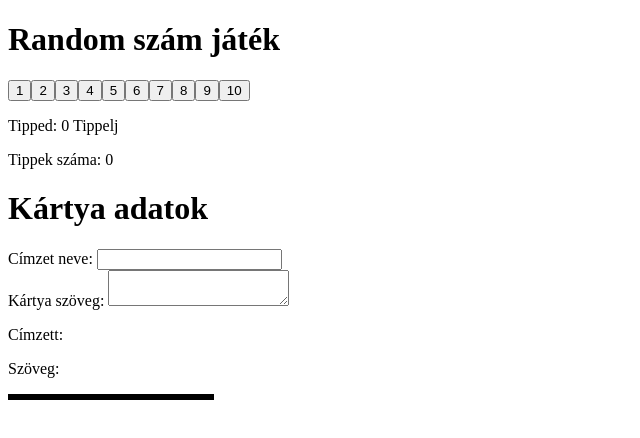
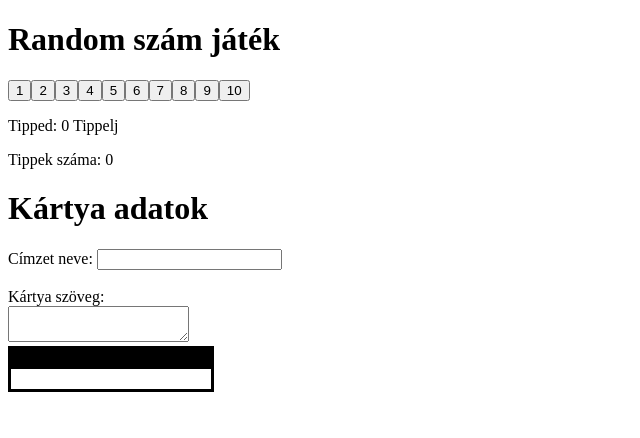
Before and after one commit to HajduThomas/oraimunka_2025_09_29, a React (Vite) app in the folder oraimunka/: page / in a window 1280 px wide. Shown: the top 438 px of the page, without its empty margins (0-640 px from the left). Built offline with nearby package versions, Linux system fonts and the light colour scheme.

Commit message:
Commit_11

```diff
--- a/oraimunka/src/App.jsx
+++ b/oraimunka/src/App.jsx
@@ -1,6 +1,5 @@
 import Jatek from "./Jatek"
 import Kartyak from "./Kartyak"
-import Card from "./Card"
 function App() {
   return (
     <>
@@ -8,7 +7,6 @@ function App() {
       <Jatek/>
       <h1>Kártya adatok</h1>
       <Kartyak/>
-      <Card/>
     </>
   )
 }
--- a/oraimunka/src/Card.jsx
+++ b/oraimunka/src/Card.jsx
@@ -1,18 +1,22 @@
+import { useContext } from "react";
+import CardContext from "./CardContext";
 function CardHead(){
+    const adatok = useContext(CardContext);
     return(
         <>
             <div style={{padding: '10px', backgroundColor:'black', color: 'white'}}>
-                adsada
+                {adatok.cimzett}
             </div>
         </>
     )
 }
 
 function CardBody(){
+    const adatok = useContext(CardContext);
     return(
         <>
             <div style={{padding: '10px'}}>
-                rere
+                {adatok.szoveg}
             </div>
         </>
 
@@ -23,7 +27,8 @@ function Card(){
     return(
         <>
             <div style={{border: "3px solid black", width: '200px'}}>
-
+                <CardHead/>
+                <CardBody/>
             </div>
         </>
     )
--- /dev/null
+++ b/oraimunka/src/CardContext.js
@@ -0,0 +1,3 @@
+import { createContext } from "react";
+const CardContext = createContext();
+export default CardContext;
--- a/oraimunka/src/Kartyak.jsx
+++ b/oraimunka/src/Kartyak.jsx
@@ -1,8 +1,8 @@
 import { useState } from "react"
+import CardContext from "./CardContext"
+import Card from "./Card";
 function Kartyak(){
-
-    const[adatok, setAdatok] = useState({cimzett: '', szoveg: ''})
-
+    const[adatok, setAdatok] = useState({cimzett: '', szoveg: ''});
 
     return(
         <>
@@ -12,16 +12,21 @@ function Kartyak(){
                 onChange={(e) => setAdatok({...adatok, cimzett: e.target.value})}
             />
             <br />
+            <br />
             <label htmlFor="szoveg">Kártya szöveg: </label>
+            <br />
             <textarea name="szoveg" id="szoveg"
                 value={adatok.szoveg}
                 onChange={(e) => setAdatok({...adatok, szoveg: e.target.value})}
             ></textarea>
-
-            <p>Címzett: {adatok.cimzett}</p>
-            <p>Szöveg: {adatok.szoveg}</p>
-
-
+            {/*
+             <p>Címzett: {adatok.cimzett}</p>
+                <p>Szöveg: {adatok.szoveg}</p>
+            */
+            }
+            <CardContext.Provider value={adatok}>
+                <Card/>
+            </CardContext.Provider>
         </>
     )
 }
--- a/oraimunka/src/index.css
+++ /dev/null
@@ -1,14 +0,0 @@
-:root {
-  font-family: system-ui, Avenir, Helvetica, Arial, sans-serif;
-  line-height: 1.5;
-  font-weight: 400;
-
-  color-scheme: light dark;
-  color: rgba(255, 255, 255, 0.87);
-  background-color: #242424;
-
-  font-synthesis: none;
-  text-rendering: optimizeLegibility;
-  -webkit-font-smoothing: antialiased;
-  -moz-osx-font-smoothing: grayscale;
-}
```
